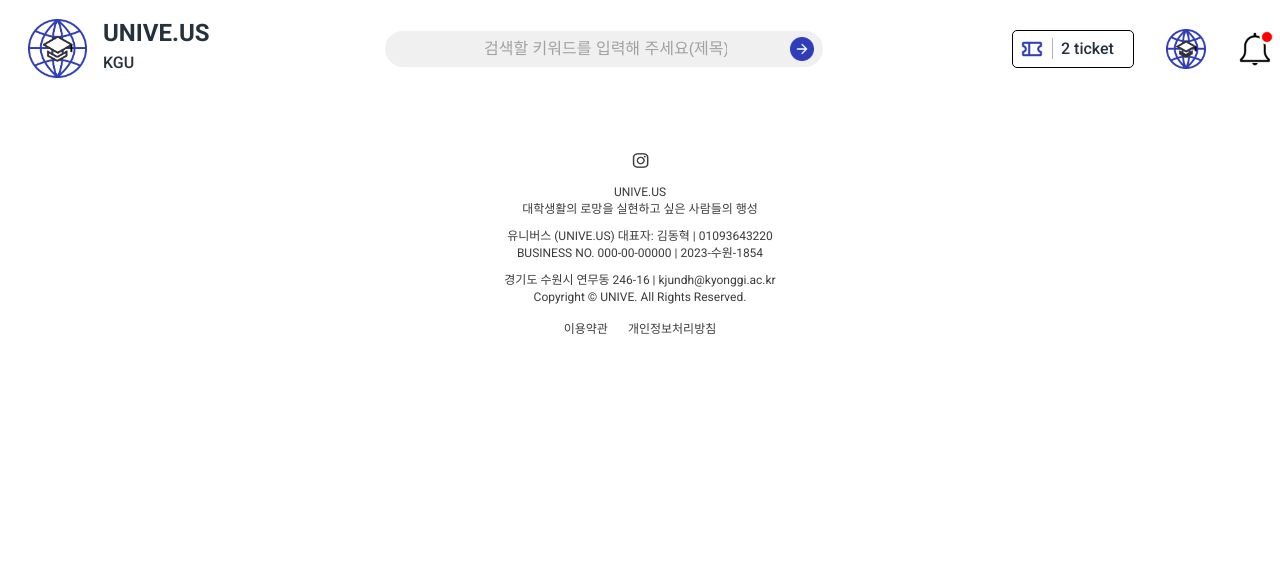
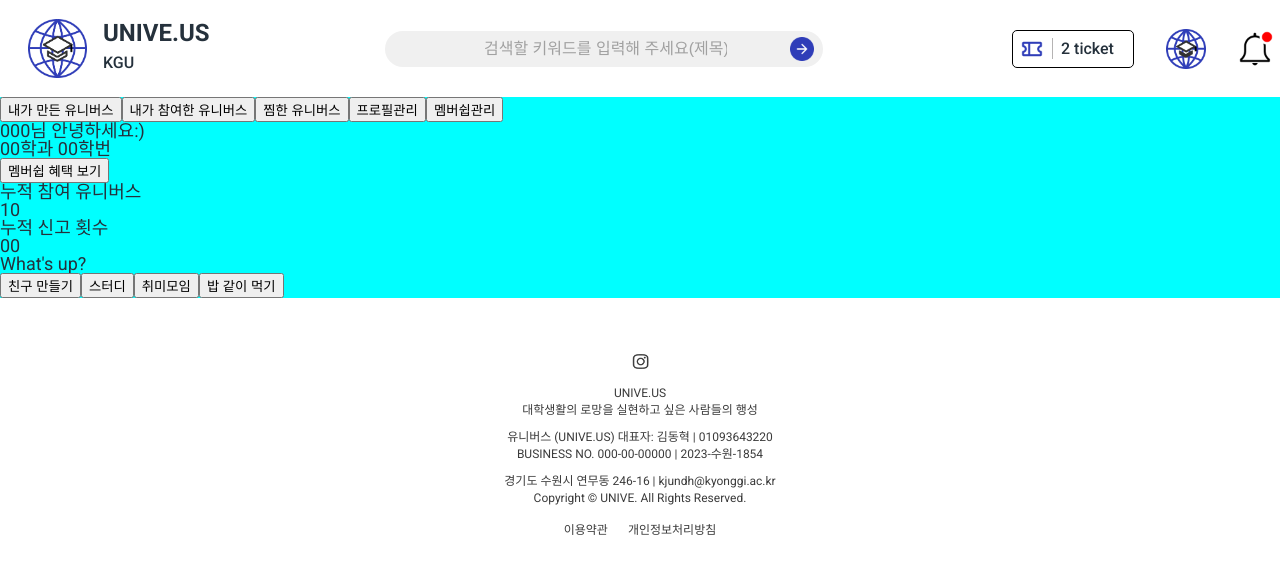
Before and after one commit to UMC-UNIVEUS/UNIVEUS-frontend, a React (Create React App) app: page / in a window 1280 px wide. Shown: the top 574 px of the page. Built offline with nearby package versions, Linux system fonts and the light colour scheme.

Commit message:
마이페이지 틀(html)

```diff
--- /dev/null
+++ b/src/components/MyNav.jsx
@@ -0,0 +1,42 @@
+import '../styles/MyNav.scss';
+export default function MyNav() {
+	return (
+		<div className="mynav-body">
+			<div className="my-list">
+				<button>내가 만든 유니버스</button>
+				<button>내가 참여한 유니버스</button>
+				<button>찜한 유니버스</button>
+				<button>프로필관리</button>
+				<button>멤버쉽관리</button>
+			</div>
+			<div className="my-info">
+				<div className="info-left">
+					<div className="my-img"></div>
+					<div className="my-name">000님 안녕하세요:)</div>
+					<div className="my-dept">00학과 00학번</div>
+					<button className="my-membership">멤버쉽 혜택 보기</button>
+				</div>
+				<div className="info-right">
+					<div className="my-part">
+						<div className="part-title">누적 참여 유니버스</div>
+						<div className="part-cnt">10</div>
+					</div>
+					<div className="my-report">
+						<div className="report-title">누적 신고 횟수</div>
+						<div className="report-cnt">00</div>
+					</div>
+				</div>
+			</div>
+			<div className="my-group">
+				<div className="group-title">What's up?</div>
+				<div className="group-br"></div>
+				<div className="group-button">
+					<button>친구 만들기</button>
+					<button>스터디</button>
+					<button>취미모임</button>
+					<button>밥 같이 먹기</button>
+				</div>
+			</div>
+		</div>
+	);
+}
--- a/src/pages/Mainpage.jsx
+++ b/src/pages/Mainpage.jsx
@@ -1,10 +1,12 @@
 import TopBar from '../components/TopBar';
 import Footer from '../components/Footer';
+import MyNav from '../components/MyNav';
 
 const MainPage = () => {
 	return (
 		<div id="MainPage">
 			<TopBar />
+			<MyNav />
 			<Footer />
 		</div>
 	);
--- /dev/null
+++ b/src/styles/MyNav.scss
@@ -0,0 +1,3 @@
+.mynav-body {
+	background-color: aqua;
+}
```
